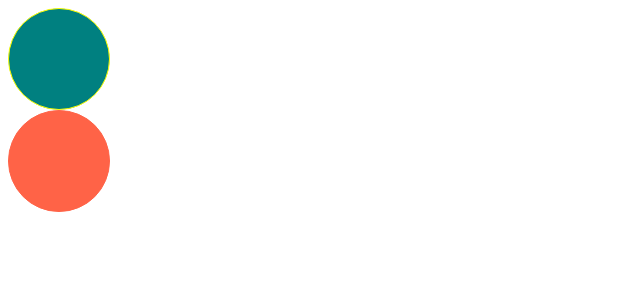
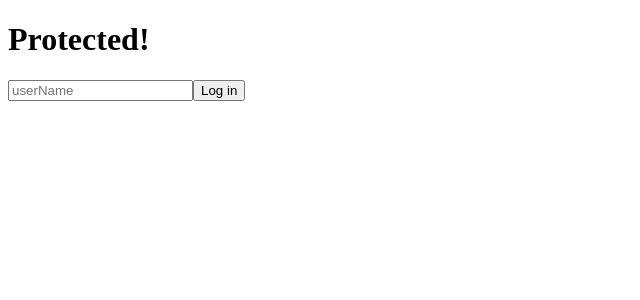
Before and after one commit to parkgeonwoong/study-reacts, a React (Create React App) app: page / in a window 1280 px wide. Shown: the top 300 px of the page, without its empty margins (0-640 px from the left). Built offline with nearby package versions, Linux system fonts and the light colour scheme.

Commit message:
Type를 활용한 이벤트 타입, Theme 해보기

```diff
--- a/src/App.tsx
+++ b/src/App.tsx
@@ -1,14 +1,46 @@
-import React from "react";
+import React, { useState } from "react";
 import styled from "styled-components";
-import Circle from "./Circle";
 
 function App() {
+  const [value, setValue] = useState("");
+
+  // input event
+  const onChange = (event: React.FormEvent<HTMLInputElement>) => {
+    // console.log(event.currentTarget.value);
+    const {
+      currentTarget: { value },
+    } = event;
+    setValue(value);
+  };
+
+  // form event
+  const onSubmit = (event: React.FormEvent<HTMLFormElement>) => {
+    event.preventDefault();
+    console.log("Hello " + value);
+  };
+
   return (
-    <div>
-      <Circle bgColor="teal" borderColor="yellow" />
-      <Circle bgColor="tomato" />
-    </div>
+    <Container>
+      <H1>Protected!</H1>
+      <form onSubmit={onSubmit}>
+        <input
+          value={value}
+          onChange={onChange}
+          type="text"
+          placeholder="userName"
+        />
+        <button>Log in</button>
+      </form>
+    </Container>
   );
 }
 
+const Container = styled.div`
+  background-color: ${(props) => props.theme.bgColor};
+`;
+
+const H1 = styled.h1`
+  color: ${(props) => props.theme.textColor};
+`;
+
 export default App;
--- a/src/index.tsx
+++ b/src/index.tsx
@@ -1,12 +1,16 @@
 import React from "react";
 import ReactDOM from "react-dom/client";
+import { ThemeProvider } from "styled-components";
 import App from "./App";
+import { lightTheme } from "./theme";
 
 const root = ReactDOM.createRoot(
   document.getElementById("root") as HTMLElement
 );
 root.render(
   <React.StrictMode>
-    <App />
+    <ThemeProvider theme={lightTheme}>
+      <App />
+    </ThemeProvider>
   </React.StrictMode>
 );
--- /dev/null
+++ b/src/theme.ts
@@ -0,0 +1,16 @@
+/**
+ * @desc: Theme 정의하는 파일
+ * styled.d.ts와 연관
+ */
+
+import { DefaultTheme } from "styled-components";
+
+export const lightTheme: DefaultTheme = {
+  textColor: "black",
+  bgColor: "white",
+};
+
+export const darkTheme: DefaultTheme = {
+  textColor: "white",
+  bgColor: "black",
+};
```
Also changed, not shown: src/styled.d.ts (added, +13 -0 lines).
